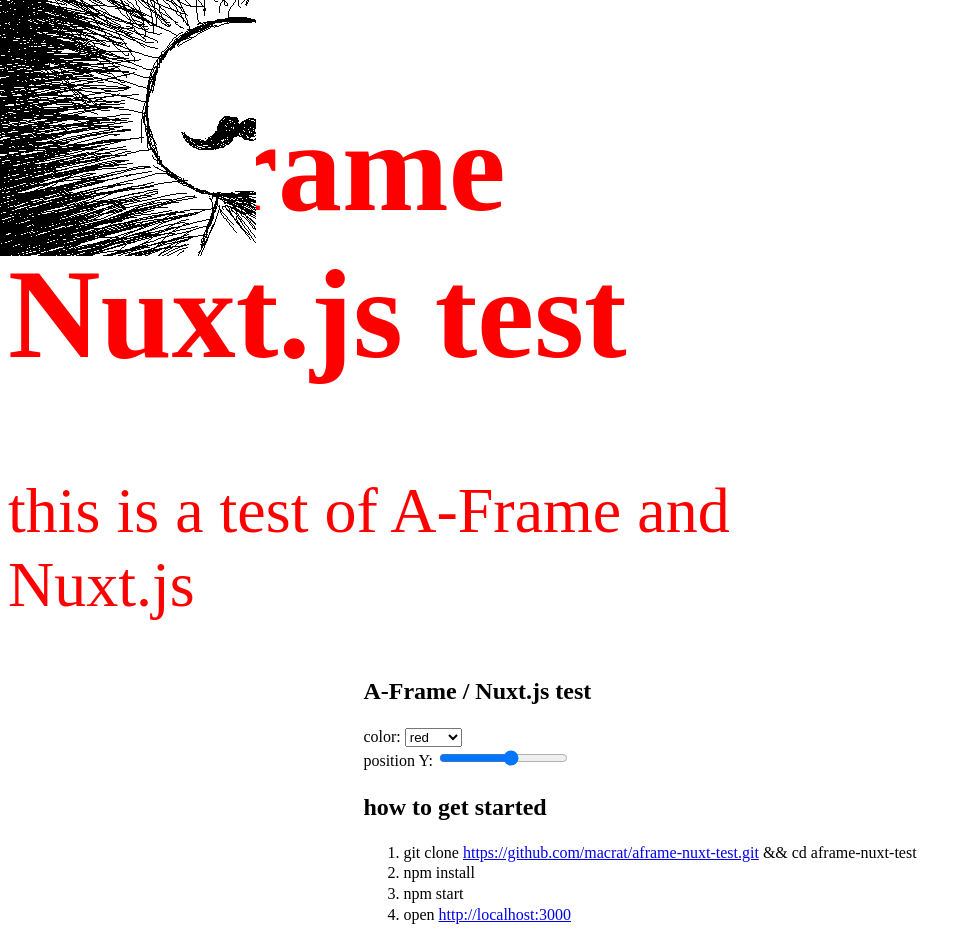
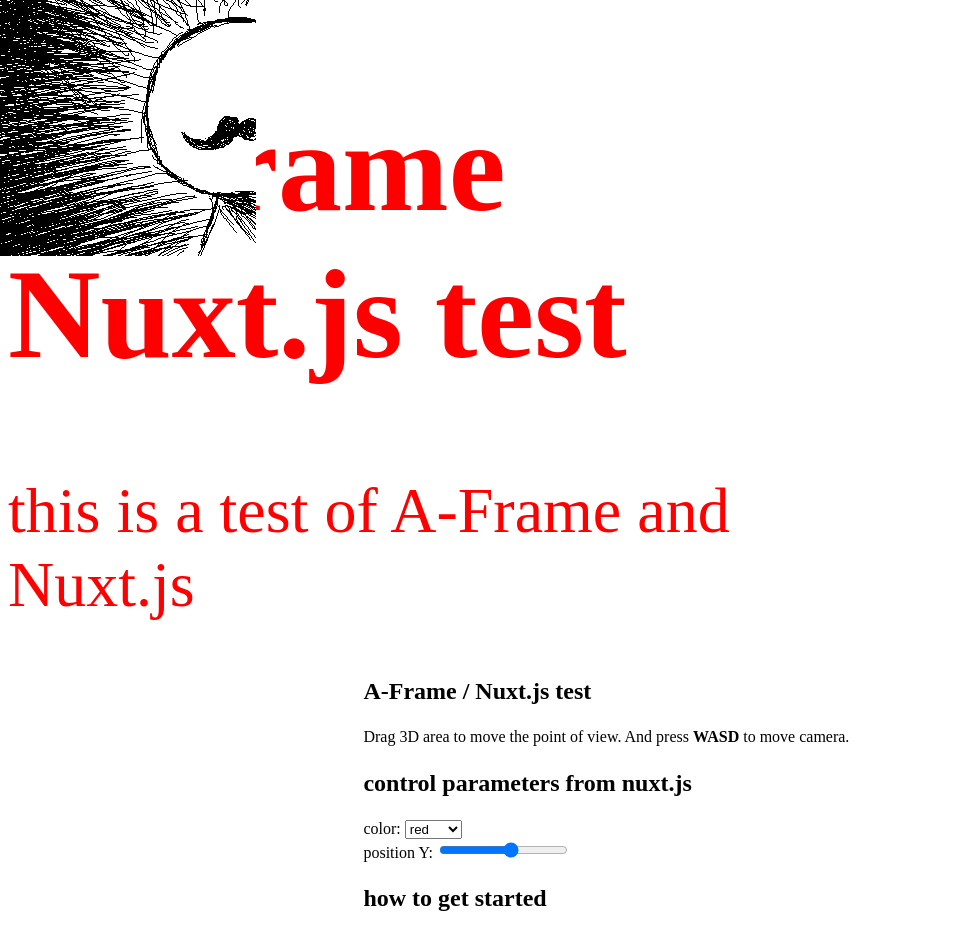
Before and after one commit to CleanBread/aframe-nuxt-test, a Nuxt app: page / in a window 1280 px wide. Shown: the top 935 px of the page, without its empty margins (0-978 px from the left). Built offline with nearby package versions, Linux system fonts and the light colour scheme.

Commit message:
Enhanced documents of index.vue

```diff
--- a/pages/index.vue
+++ b/pages/index.vue
@@ -75,6 +75,9 @@ article {
         <main>
             <article>
                 <h1>A-Frame / Nuxt.js test</h1>
+				<p>Drag 3D area to move the point of view. And press <b>WASD</b> to move camera.</p>
+				<section>
+					<h2>control parameters from nuxt.js</h2>
 					<p>
 						<label>color: <select v-model=color>
 							<option value="red">red</option>
@@ -83,6 +86,7 @@ article {
 						</select></label><br>
 						<label>position Y: <input type=range min=0 max=3 step=0.1 v-model=position.y></label>
 					</p>
+				</section>
                 <section>
                     <h2>how to get started</h2>
                     <ol>
```
Also changed, not shown: 2 other files (tests, documents, lock files or other folders). Lines whose indentation alone changed are shown as unchanged.
